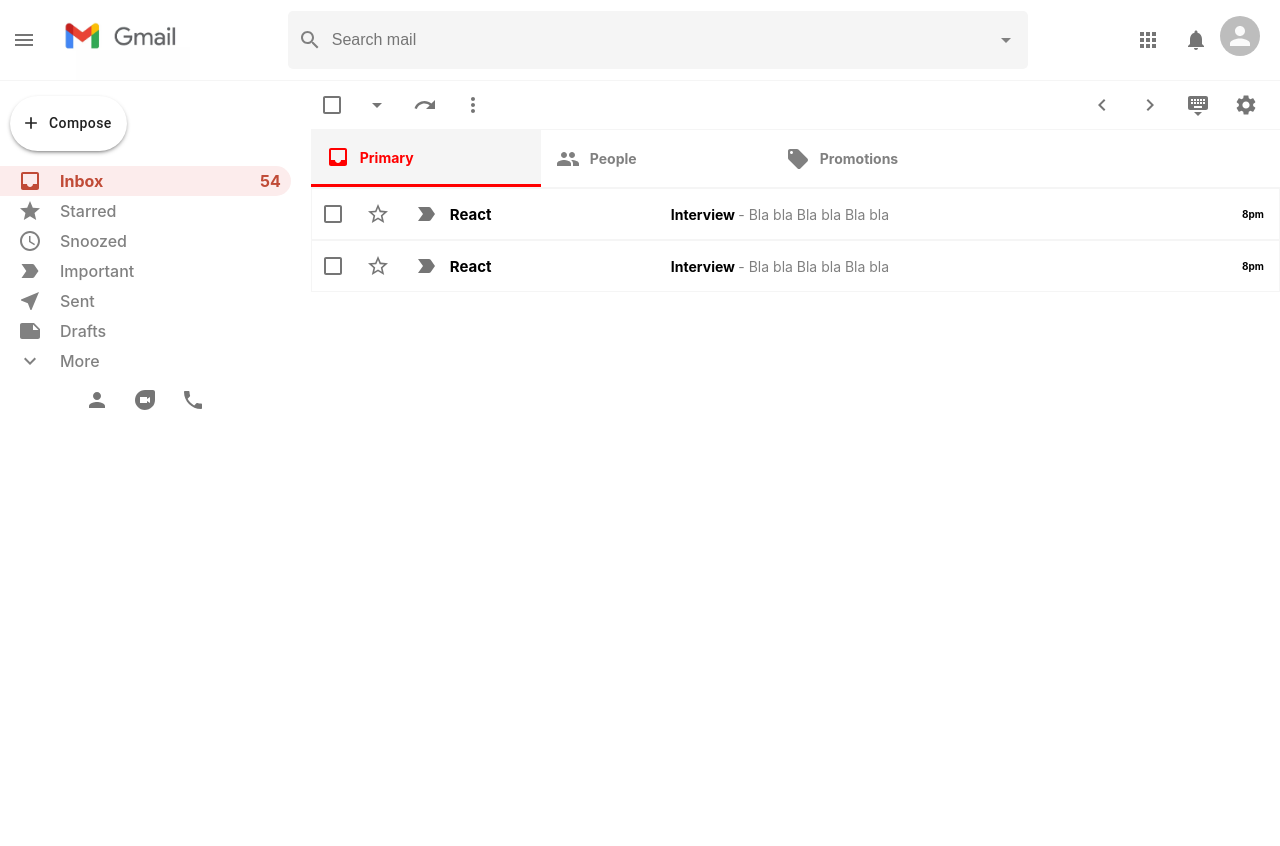
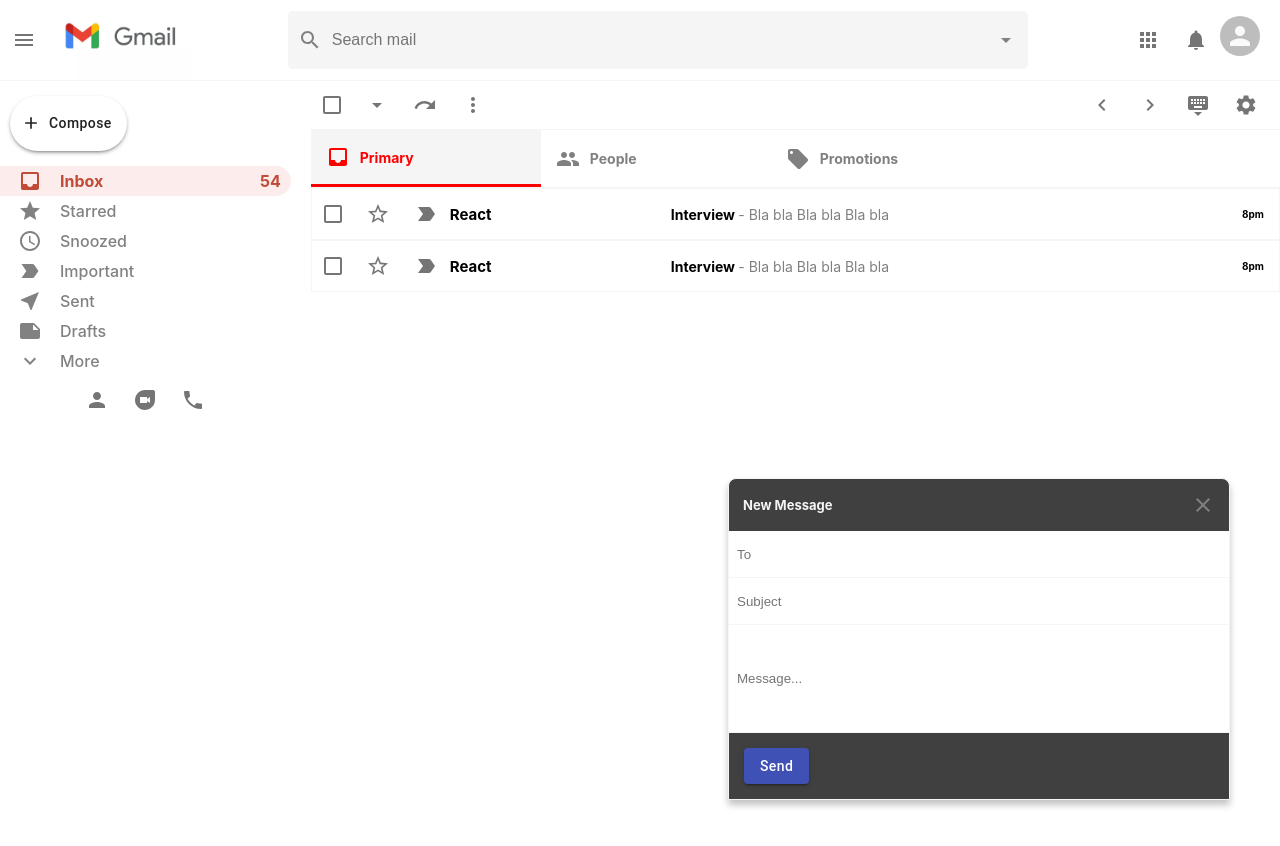
Before and after one commit to berkayyozayy/gmail-clone-challenge, a React (Create React App) app: page / in a window 1280 px wide. Shown: the top 846 px of the page. Built offline with nearby package versions, Linux system fonts and the light colour scheme.

Commit message:
display send mail pop-up

```diff
--- a/package.json
+++ b/package.json
@@ -11,6 +11,7 @@
     "@testing-library/user-event": "^7.2.1",
     "react": "^17.0.2",
     "react-dom": "^17.0.2",
+    "react-hook-form": "^7.2.1",
     "react-redux": "^7.2.3",
     "react-router": "^5.2.0",
     "react-router-dom": "^5.2.0",
--- a/src/App.js
+++ b/src/App.js
@@ -5,9 +5,13 @@
 import { BrowserRouter as Router, Route, Switch } from "react-router-dom";
 import Mail from './components/Mail';
 import EmailList from './components/EmailList';
+import SendMail from './components/SendMail';
+import { useSelector } from 'react-redux'
+import { selectSendMessageIsOpen } from './features/mailSlice';
 
 
 function App() {
+
   return (
     <Router>
       <div className="App">
@@ -23,6 +27,7 @@
             </Route>
           </Switch>
         </div>
+        <SendMail />
       </div>
     </Router>
   );
--- a/src/app/store.js
+++ b/src/app/store.js
@@ -1,8 +1,8 @@
 import { configureStore } from '@reduxjs/toolkit';
-import counterReducer from '../features/counterSlice';
+import mailReducer from '../features/mailSlice';
 
 export const store = configureStore({
   reducer: {
-    counter: counterReducer,
+    mail: mailReducer,
   },
 });
--- /dev/null
+++ b/src/components/SendMail.css
@@ -0,0 +1,56 @@
+.sendMail {
+    position: absolute;
+    display: flex;
+    flex-direction: column;
+    right: 50px;
+    bottom: 0px;
+    background-color: #404040;
+    width: 40%;
+    height: 40%;
+    max-width: 500px;
+    border-top-left-radius: 8px;
+    border-top-right-radius: 8px;
+    border: 1px solid #f5f5f5;
+    box-shadow: 0px 5px 7px 0px rgba(0,0,0,0.24);
+}
+
+.sendMail__header {
+    padding: 14px;
+    display: flex;
+    justify-content: space-between;
+    align-items: center;
+    color: #808080;
+}
+
+.sendMail__header > h3 {
+    color: #f5f5f5;
+    font-size: 13px;
+}
+
+.sendMail__send {
+    text-transform: capitalize !important;
+    margin: 15px !important;
+}
+
+.sendMail > form {
+    display: flex;
+    flex-direction: column;
+    flex: 1;
+}
+
+.sendMail > form > input {
+    outline: none;
+    border: none;
+    height: 30px;
+    padding: 8px;
+    border-bottom: 1px solid #f5f5f5;
+}
+
+
+.sendMail__close {
+    cursor: pointer;
+}
+
+.sendMail__message {
+    flex: 1;
+}
--- /dev/null
+++ b/src/components/SendMail.js
@@ -0,0 +1,55 @@
+import React from 'react'
+import './SendMail.css'
+import CloseIcon from '@material-ui/icons/Close'
+import { Button } from '@material-ui/core'
+import { useForm } from 'react-hook-form'
+
+function SendMail() {
+
+    const { register, handleSubmit } = useForm()
+
+    const onSubmit = (data) => {
+        console.log(data);
+    }
+
+    return (
+        <div className='sendMail'>
+            <div className='sendMail__header'>
+                <h3>New Message</h3>
+                <CloseIcon className='sendMail__close' />
+            </div>
+
+            <form onSubmit={handleSubmit(onSubmit)}>
+                <input
+                    {...register('to', { required: true })}
+                    type='text'
+                    placeholder='To'
+                />
+                <input
+                    {...register('subject', { required: true })}
+                    type='text'
+                    placeholder='Subject'
+                />
+                <input
+                    {...register('message', { required: true })}
+                    type='text'
+                    placeholder='Message...'
+                    className='sendMail__message'
+                />
+
+                <div className='sendMail__options'>
+                    <Button
+                        variant='contained'
+                        color='primary'
+                        type='submit'
+                        className='sendMail__send'
+                    >
+                        Send
+                    </Button>
+                </div>
+            </form>
+        </div>
+    )
+}
+
+export default SendMail
--- a/src/features/counterSlice.js
+++ /dev/null
@@ -1,51 +0,0 @@
-import { createSlice } from '@reduxjs/toolkit';
-
-const initialState = {
-  value: 0,
-  status: 'idle',
-};
-
-
-
-export const counterSlice = createSlice({
-  name: 'counter',
-  initialState,
-  // The `reducers` field lets us define reducers and generate associated actions
-  reducers: {
-    increment: (state) => {
-      // Redux Toolkit allows us to write "mutating" logic in reducers. It
-      // doesn't actually mutate the state because it uses the Immer library,
-      // which detects changes to a "draft state" and produces a brand new
-      // immutable state based off those changes
-      state.value += 1;
-    },
-    decrement: (state) => {
-      state.value -= 1;
-    },
-    // Use the PayloadAction type to declare the contents of `action.payload`
-    incrementByAmount: (state, action) => {
-      state.value += action.payload;
-    },
-  },
-  // The `extraReducers` field lets the slice handle actions defined elsewhere,
-  // including actions generated by createAsyncThunk or in other slices.
-
-});
-
-export const { increment, decrement, incrementByAmount } = counterSlice.actions;
-
-// The function below is called a selector and allows us to select a value from
-// the state. Selectors can also be defined inline where they're used instead of
-// in the slice file. For example: `useSelector((state: RootState) => state.counter.value)`
-export const selectCount = (state) => state.counter.value;
-
-// We can also write thunks by hand, which may contain both sync and async logic.
-// Here's an example of conditionally dispatching actions based on current state.
-export const incrementIfOdd = (amount) => (dispatch, getState) => {
-  const currentValue = selectCount(getState());
-  if (currentValue % 2 === 1) {
-    dispatch(incrementByAmount(amount));
-  }
-};
-
-export default counterSlice.reducer;
--- /dev/null
+++ b/src/features/mailSlice.js
@@ -0,0 +1,23 @@
+import { createSlice } from '@reduxjs/toolkit';
+
+export const mailSlice = createSlice({
+  name: 'mail',
+  initialState: {
+    sendMessageIsOpen: false,
+  },
+  reducers: {
+    openSendMessage: (state) => {
+      state.sendMessageIsOpen = true
+    },
+    closeSendMessage: (state) => {
+      state.sendMessageIsOpen = false
+    },
+  },
+
+});
+
+export const { openSendMessage, closeSendMessage } = mailSlice.actions;
+
+export const selectSendMessageIsOpen = (state) => state.mail.sendMessageIsOpen
+
+export default mailSlice.reducer;
```
Also changed, not shown: 1 other file (tests, documents, lock files or other folders).
